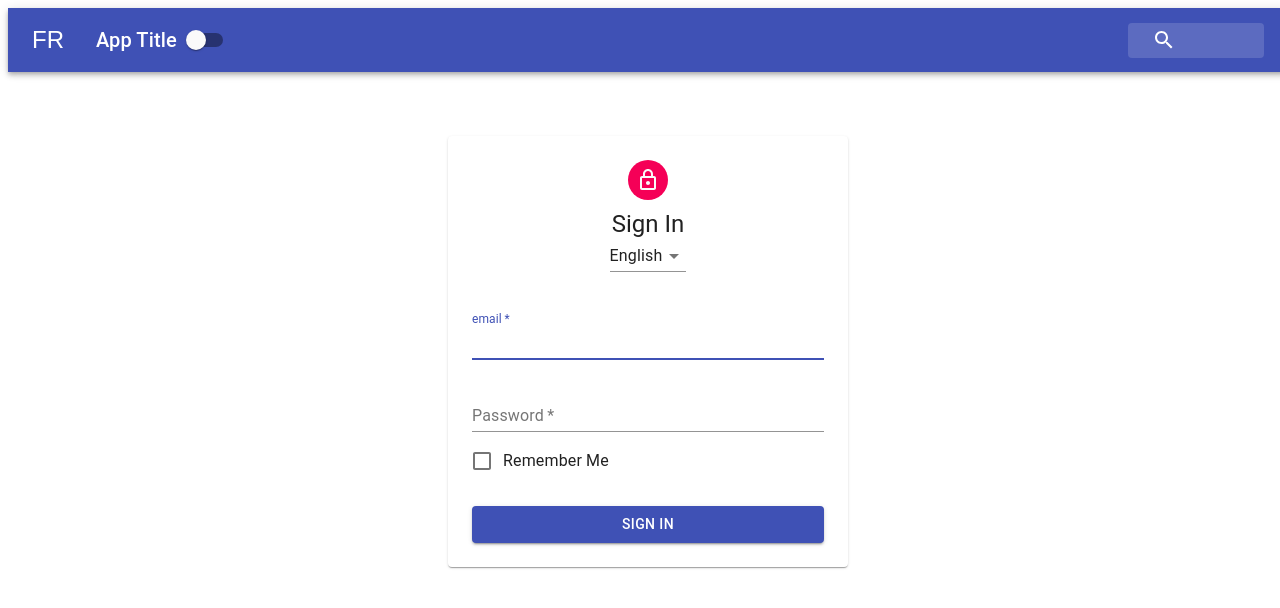
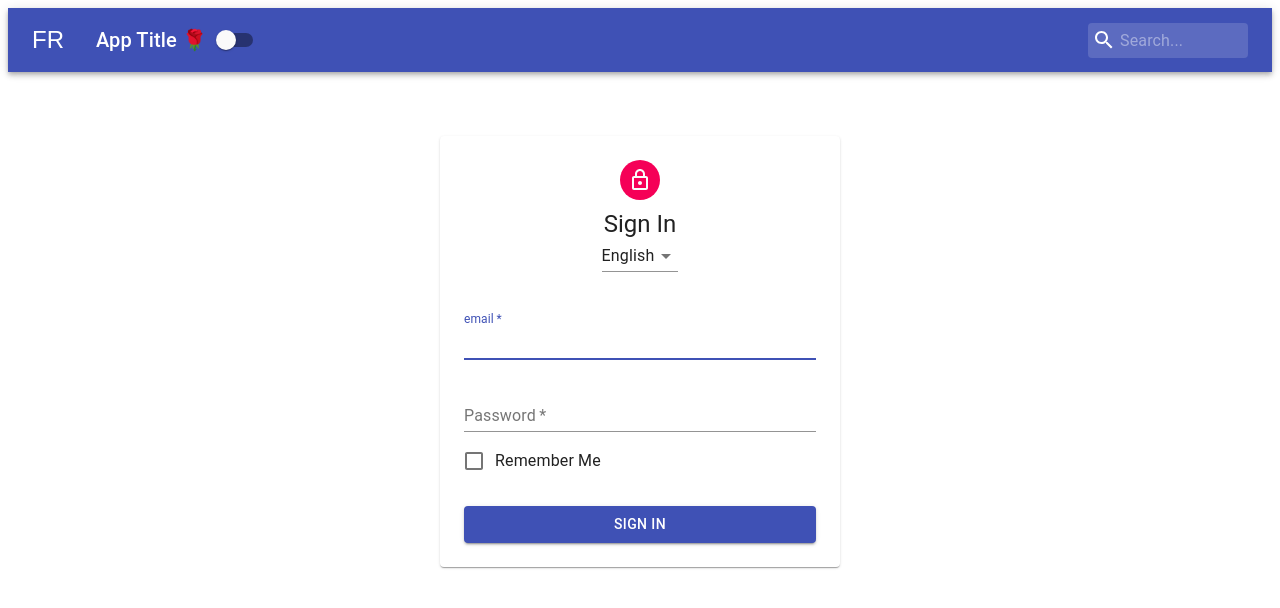
Before and after one commit to kxdang/react-hooks-exercise, a React (Create React App) app: page / in a window 1280 px wide. Shown: the top 608 px of the page. Built offline with nearby package versions, Linux system fonts and the light colour scheme.

Commit message:
Introducing Higher Order Component for consuming 2 Contexts

```diff
--- a/src/Navbar.js
+++ b/src/Navbar.js
@@ -10,6 +10,23 @@
 import Switch from "@material-ui/core/Switch";
 import { withStyles } from "@material-ui/core/styles";
 import { ThemeContext } from "./contexts/ThemeContext";
+import { LanguageContext } from "./contexts/LanguageContext";
+import { withLanguageContext } from "./contexts/LanguageContext";
+
+const content = {
+  english: {
+    search: "Search",
+    emoji: "🌹",
+  },
+  french: {
+    search: "Chercher",
+    emoji: "🥖",
+  },
+  spanish: {
+    search: "Buscar",
+    emoji: "🤩",
+  },
+};
 
 class Navbar extends Component {
   static contextType = ThemeContext; //check if you are nested in a context e.g ThemeProvider, as long as its a descendent
@@ -17,6 +34,8 @@
   render() {
     const { classes } = this.props;
     const { isDarkMode, toggleTheme } = this.context;
+    const { language } = this.props.languageContext;
+    const { search, emoji } = content[language];
 
     return (
       <div className={classes.root}>
@@ -26,7 +45,7 @@
               <span>FR</span>
             </IconButton>
             <Typography className={classes.title} variant="h6" color="inherit">
-              App Title
+              App Title {emoji}
             </Typography>
             <Switch onChange={toggleTheme} />
             <div className={classes.grow} />
@@ -35,7 +54,7 @@
                 <SearchIcon />
               </div>
               <InputBase
-                placeholders="Search..."
+                placeholder={`${search}...`}
                 classes={{
                   root: classes.inputRoot,
                   input: classes.inputInput,
@@ -49,4 +68,4 @@
   }
 }
 
-export default withStyles(styles)(Navbar);
+export default withLanguageContext(withStyles(styles)(Navbar));
--- a/src/PageContent.js
+++ b/src/PageContent.js
@@ -8,7 +8,7 @@
     const styles = {
       backgroundColor: isDarkMode ? "black" : "white",
       height: "100vh",
-      width: "100vw",
+      width: "100%",
     };
     return <div style={styles}>{this.props.children}</div>;
   }
--- a/src/contexts/LanguageContext.js
+++ b/src/contexts/LanguageContext.js
@@ -22,3 +22,9 @@
     );
   }
 }
+
+export const withLanguageContext = (Component) => (props) => (
+  <LanguageContext.Consumer>
+    {(value) => <Component languageContext={value} {...props} />}
+  </LanguageContext.Consumer>
+);
--- a/src/styles/NavBarStyles.js
+++ b/src/styles/NavBarStyles.js
@@ -27,12 +27,12 @@
     marginLeft: 0,
     width: "100%",
     [theme.breakpoints.up("sm")]: {
-      marginLeft: theme.spacing.unit,
+      marginLeft: theme.spacing,
       width: "auto",
     },
   },
   searchIcon: {
-    width: theme.spacing.unit * 9,
+    width: theme.spacing(4),
     height: "100%",
     position: "absolute",
     display: "flex",
@@ -47,7 +47,7 @@
     paddingTop: theme.spacing.unit,
     paddingRight: theme.spacing.unit,
     paddingBottom: theme.spacing.unit,
-    paddingLeft: theme.spacing.unit,
+    paddingLeft: "2rem",
     transition: theme.transitions.create("width"),
     width: "100%",
     [theme.breakpoints.up("sm")]: {
```
